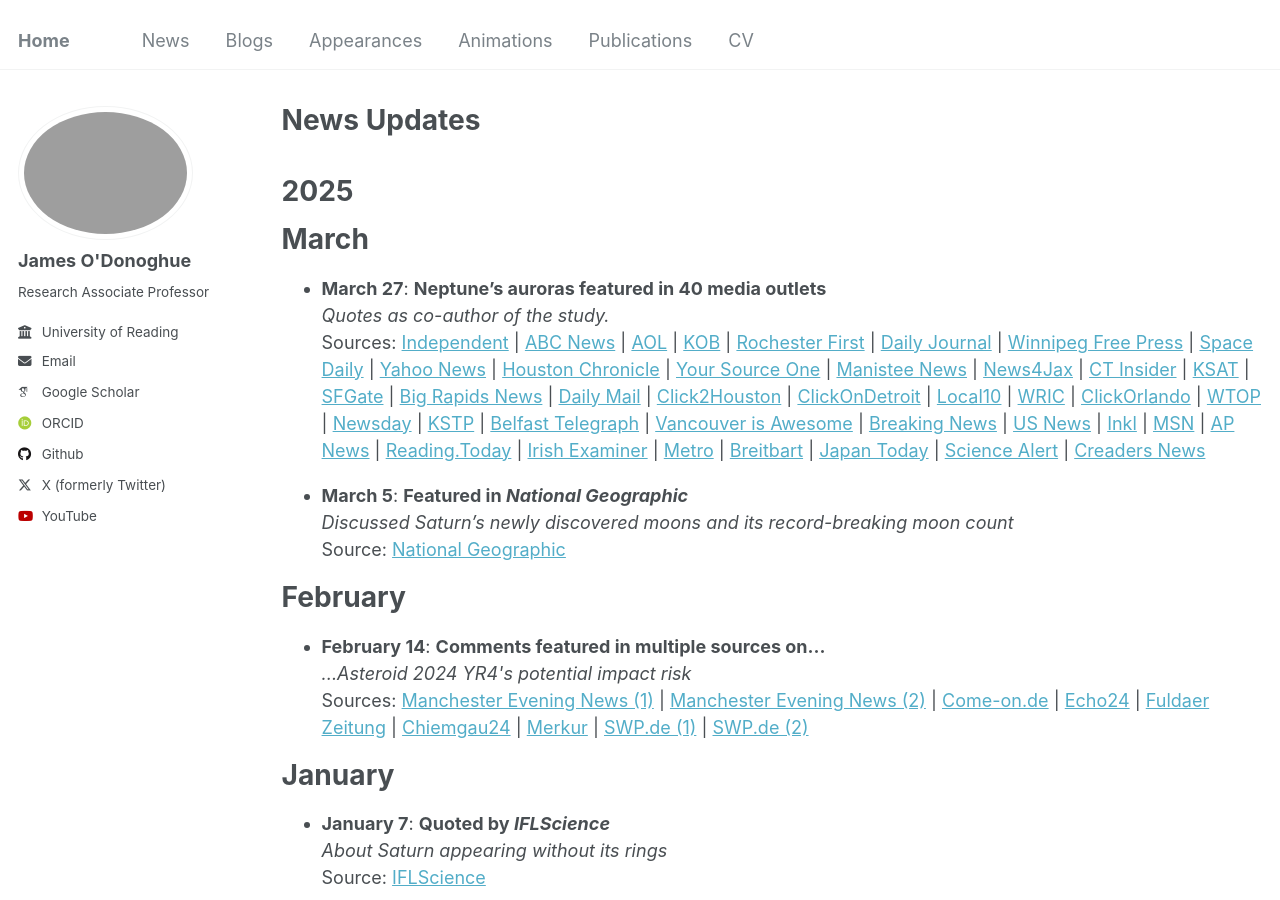
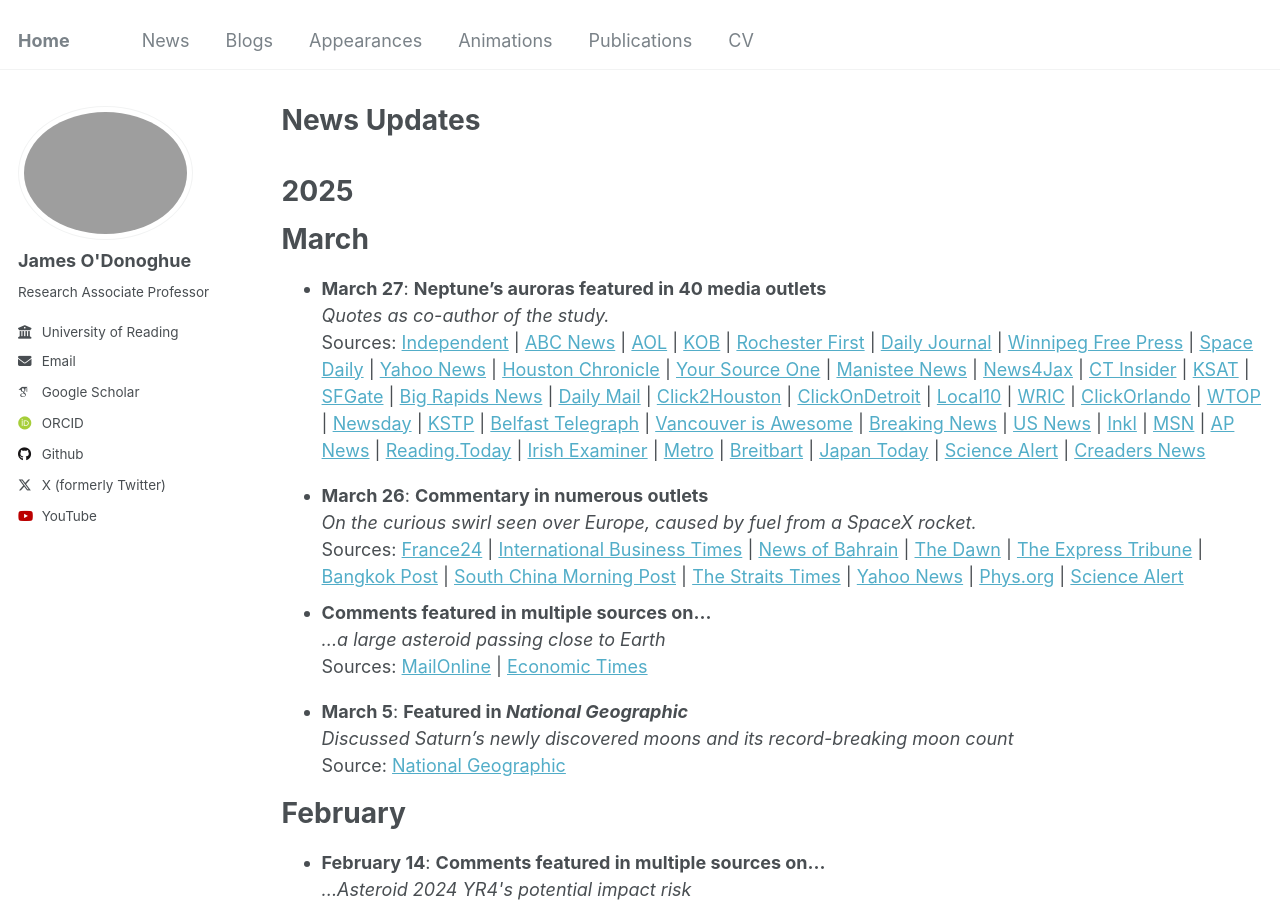
Before and after one commit to odonoghuespace/odonoghuespace.github.io, a Jekyll site: the page built from _pages/news.html, in a window 1280 px wide and 900 px high. Built offline with Jekyll 4.4.1, drawn with Linux system fonts in a browser that asks for light colours; some web fonts are replaced.

Commit message:
Update news.html

```diff
--- a/_pages/news.html
+++ b/_pages/news.html
@@ -55,6 +55,33 @@ author_profile: true
   </li>
 </ul>
 
+<ul>
+  <li><strong>March 26</strong>: <strong>Commentary in numerous outlets</strong><br>
+    <em>On the curious swirl seen over Europe, caused by fuel from a SpaceX rocket.</em><br>
+    Sources:
+    <a href="https://www.france24.com/en/live-news/20250325-spacex-rocket-fuel-makes-stunning-swirl-in-european-sky">France24</a> |
+    <a href="https://www.ibtimes.com/spacex-rocket-fuel-makes-stunning-swirl-european-sky-3767543">International Business Times</a> |
+    <a href="https://www.newsofbahrain.com/world/110532.html">News of Bahrain</a> |
+    <a href="https://www.dawn.com/news/1900397/spacex-rocket-fuel-makes-stunning-swirl-in-european-sky">The Dawn</a> |
+    <a href="https://tribune.com.pk/story/2536474/not-a-ufo-but-spacex-rocket">The Express Tribune</a> |
+    <a href="https://www.bangkokpost.com/world/2987360/spacex-rocket-fuel-makes-stunning-swirl-in-european-sky">Bangkok Post</a> |
+    <a href="https://www.scmp.com/news/world/united-states-canada/article/3303870/spacex-rocket-fuel-makes-stunning-swirl-european-sky?module=latest&amp;pgtype=homepage">South China Morning Post</a> |
+    <a href="https://www.straitstimes.com/world/europe/spacex-rocket-fuel-makes-stunning-swirl-in-european-sky">The Straits Times</a> |
+    <a href="https://www.yahoo.com/news/spacex-rocket-fuel-makes-stunning-160120078.html">Yahoo News</a> |
+    <a href="https://phys.org/news/2025-03-spacex-rocket-fuel-stunning-swirl.html">Phys.org</a> |
+    <a href="https://www.sciencealert.com/stunning-swirl-in-europes-skies-caused-by-classified-space-x-mission">Science Alert</a>
+  </li>
+
+
+  <li><strong>Comments featured in multiple sources on...</strong><br>
+    <em>...a large asteroid passing close to Earth</em><br>
+    Sources:
+    <a href="https://www.dailymail.co.uk/sciencetech/article-14533959/NASA-hazardous-asteroid-approach-Earth.html">MailOnline</a> |
+    <a href="https://economictimes.indiatimes.com/news/international/us/nasa-issues-warning-as-potentially-hazardous-asteroid-bigger-than-the-great-pyramid-of-egypt-makes-its-closest-pass-in-100-years-tomorrow-heres-how-you-can-watch-it/articleshow/119488846.cms">Economic Times</a>
+  </li>
+
+
+</ul>
 
 
 <ul>
```
